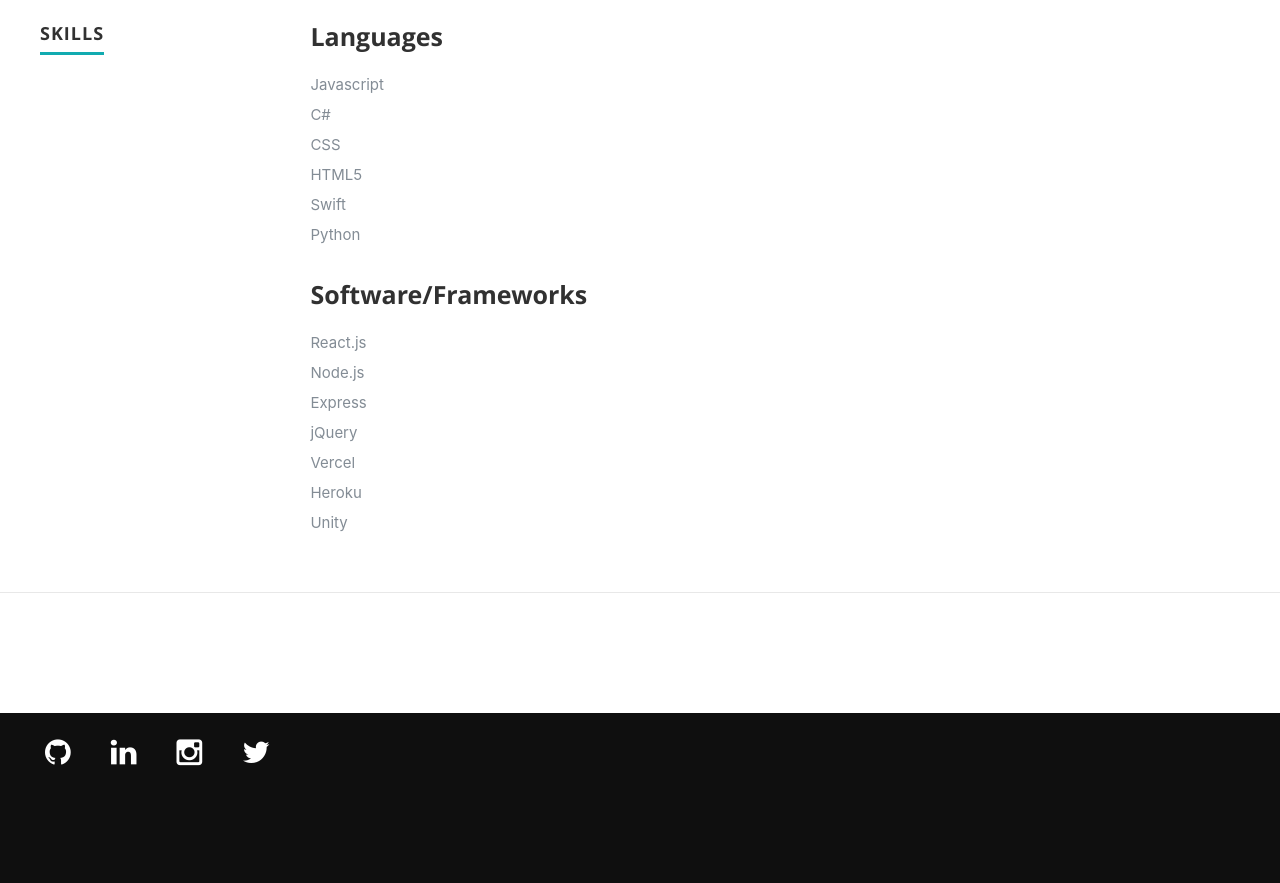
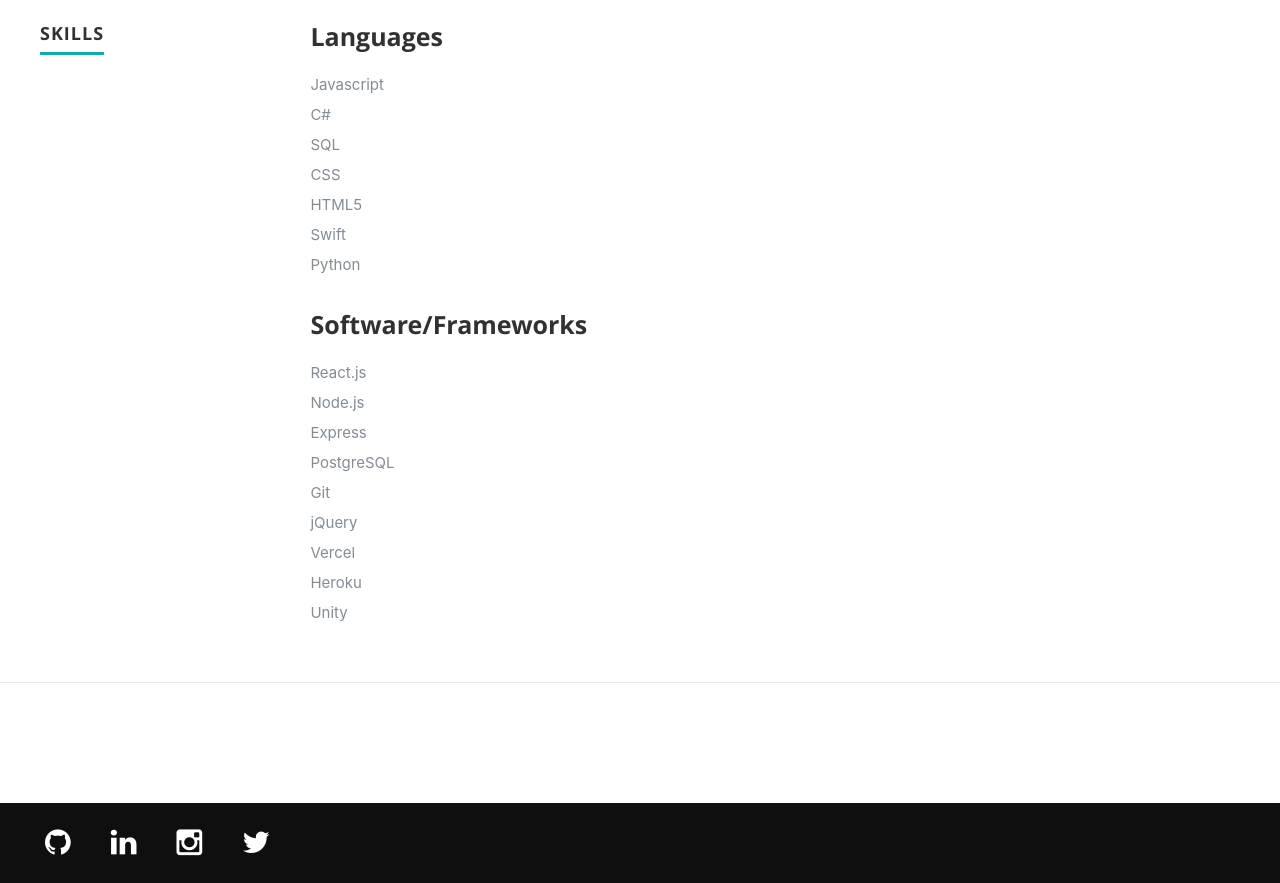
Before and after one commit to nickthorpe71/portfolio, a React (Create React App) app: page /resume in a window 1280 px wide. Shown: the part 1020-1903 px from the top of the page. Before the commit the page ends 1813 px from the top, so only its background shows below. Built offline with nearby package versions, Linux system fonts and the light colour scheme.

Commit message:
adds resume download

```diff
--- a/src/Components/About/About.js
+++ b/src/Components/About/About.js
@@ -33,7 +33,7 @@
             </div>
             <div className="column">
               <p>
-                <a href="https://github.com/nickthorpe71" className="button" rel="noopener noreferrer" target="_blank"><i className="fa fa-download" />Download Resume</a>
+                <a href="pdfs/nick-resume2020.pdf" className="button" rel="noopener noreferrer" target="_blank"><i className="fa fa-download" />Download Resume</a>
               </p>
             </div>
           </div>
--- a/src/Components/Resume/Resume.js
+++ b/src/Components/Resume/Resume.js
@@ -87,6 +87,7 @@
               <ul>
                 <li>Javascript</li>
                 <li>C#</li>
+                <li>SQL</li>
                 <li>CSS</li>
                 <li>HTML5</li>
                 <li>Swift</li>
@@ -101,6 +102,8 @@
                 <li>React.js</li>
                 <li>Node.js</li>
                 <li>Express</li>
+                <li>PostgreSQL</li>
+                <li>Git</li>
                 <li>jQuery</li>
                 <li>Vercel</li>
                 <li>Heroku</li>
```
Also changed, not shown: 1 other file (tests, documents, lock files or other folders).
